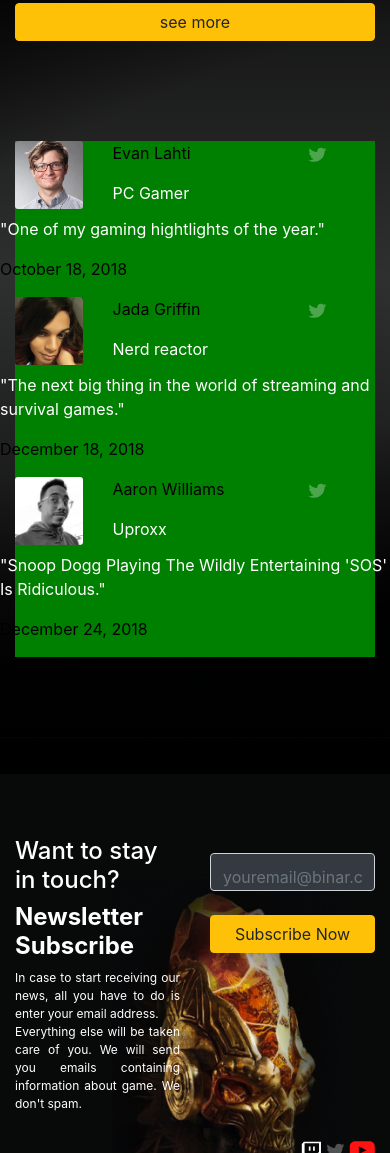
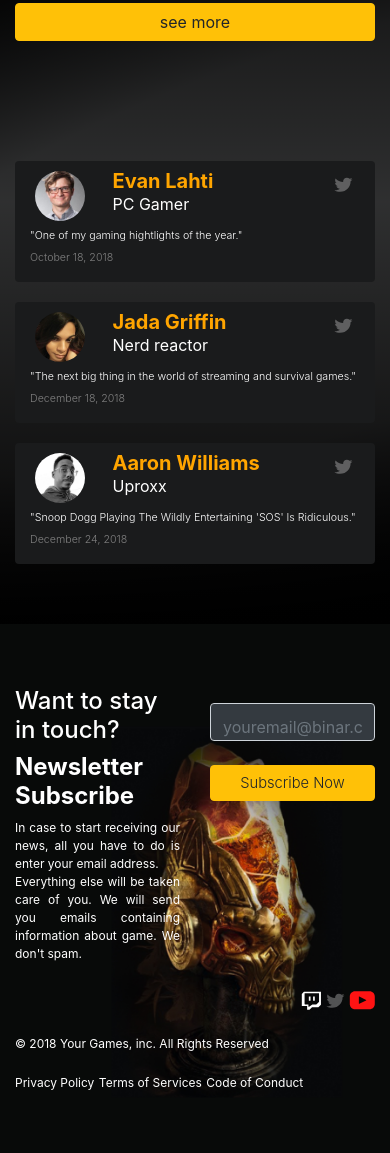
Before and after one commit to Alwan-Y/GamesWeb, a website: page index.html in a window 390 px wide. Shown: the part 3007-4160 px from the top of the page. Drawn offline with nearby package versions, Linux system fonts and the light colour scheme.

Commit message:
Mobile Succes

```diff
--- a/Style/style.css
+++ b/Style/style.css
@@ -188,6 +188,7 @@
     border-left: 2px solid white;
     height: 100%;
     position: absolute;
+
     top: 0;
     left: 0;
 }
@@ -263,7 +264,7 @@
     background-image: -webkit-gradient(linear, left top, left bottom, from(black), color-stop(50%, rgba(0, 0, 0, 0.8)), to(black)), url(../assets/top-score-bg.png);
     background-image: linear-gradient(black 0%, rgba(0, 0, 0, 0.8) 50%, black 100%), url(../assets/top-score-bg.png);
     color: black !important;
-    height: 1000px;
+    height: 850px;
     margin-top: -35px;
 }
 
@@ -284,9 +285,54 @@
     margin-top: 100px;
 }
 
+.ico-twitter {
+    margin-top: 16px;
+    margin-left: 26px;
+}
+
 .card-box {
-    background: green;
+    background: #1a1b1c;
+    margin-top: 20px;
+    border-radius: 4px;
 }
+
+.card-img {
+    width: 50px !important;
+    height: 50px !important;
+    border-radius: 50%;
+    background-size: cover;
+    z-index: 10;
+    margin-top: 10px;
+    margin-left: 20px;
+}
+
+.card-name {
+    color: orange !important;
+    font-weight: bold !important;
+    font-size: 15pt !important;
+    font-weight: bold;
+    margin-top: 5px;
+}
+
+.card-parent-caption {
+    margin-left: 30px
+}
+
+.card-caption,
+.card-datetime {
+    font-size: 8pt;
+    font-weight: 300;
+    color: grey;
+}
+
+.fo-2 {
+    margin-top: -20px;
+}
+
+.rt {
+    margin-top: -10px;
+}
+
 
 /* Footer */
 .sixth-jumbotron {
@@ -305,6 +351,11 @@
     font-size: 9pt !important;
     color: white;
     text-align: justify;
+}
+
+.btn-mobile {
+    font-size: 0.92rem;
+    font-weight: 300;
 }
 
 /* Desktop */
@@ -650,6 +701,10 @@
         margin-left: 50px;
     }
 
+    .fo-2 {
+        margin-top: 0px;
+    }
+
     /* Footer */
     .sixth-jumbotron {
         background-size: cover;
--- a/index.html
+++ b/index.html
@@ -186,7 +186,9 @@
                             </div>
                             <div class="col-6">
                                 <p class="card-name">Evan Lahti</p>
+                                <div class="fo-2">
                                     <p class="card-title font">PC Gamer</p>
+                                </div>
                             </div>
                             <div class="col-3 card-icon">
                                 <svg class="ico-twitter" width="19" height="15" viewBox="0 0 19 15" fill="none"
@@ -197,12 +199,14 @@
                                 </svg>
                             </div>
                         </div>
+                        <div class="card-parent-caption">
                             <div class="row">
                                 <p class="card-caption font">
                                     "One of my gaming hightlights of the year."</p>
                             </div>
-                        <div class="row">
+                            <div class="row rt">
                                 <p class="card-datetime">October 18, 2018</p>
+                            </div>
                         </div>
                     </div>
                     <div class="card-box ml-cus-2">
@@ -211,7 +215,9 @@
                             </div>
                             <div class="col-6">
                                 <p class="card-name">Jada Griffin</p>
+                                <div class="fo-2">
                                     <p class="card-title font">Nerd reactor</p>
+                                </div>
                             </div>
                             <div class="col-3 card-icon">
                                 <svg class="ico-twitter" width="19" height="15" viewBox="0 0 19 15" fill="none"
@@ -222,12 +228,14 @@
                                 </svg>
                             </div>
                         </div>
+                        <div class="card-parent-caption">
                             <div class="row">
                                 <p class="card-caption font">
                                     "The next big thing in the world of streaming and survival games."</p>
                             </div>
-                        <div class="row">
+                            <div class="row rt">
                                 <p class="card-datetime">December 18, 2018</p>
+                            </div>
                         </div>
                     </div>
                     <div class="card-box ml-custom">
@@ -236,18 +244,22 @@
                             </div>
                             <div class="col-6">
                                 <p class="card-name">Aaron Williams</p>
+                                <div class="fo-2">
                                     <p class="card-title font">Uproxx</p>
+                                </div>
                             </div>
                             <div class="col-3 card-icon">
                                 <img class="ico-twitter" src="assets/twitter.svg" alt="#">
                             </div>
                         </div>
+                        <div class="card-parent-caption">
                             <div class="row">
                                 <p class="card-caption font">
                                     "Snoop Dogg Playing The Wildly Entertaining 'SOS' Is Ridiculous."</p>
                             </div>
-                        <div class="row">
+                            <div class="row rt">
                                 <p class="card-datetime">December 24, 2018</p>
+                            </div>
                         </div>
                     </div>
                 </div>
@@ -277,7 +289,7 @@
                                     placeholder="youremail@binar.co.id" />
                             </div>
                             <div class="col-md-5 text-left">
-                                <button class="btn btn-warning mb-3 w-100">
+                                <button class="btn btn-warning mb-3 w-100 btn-mobile">
                                     Subscribe Now
                                 </button>
                             </div>
```
Lines whose indentation alone changed are shown as unchanged.
